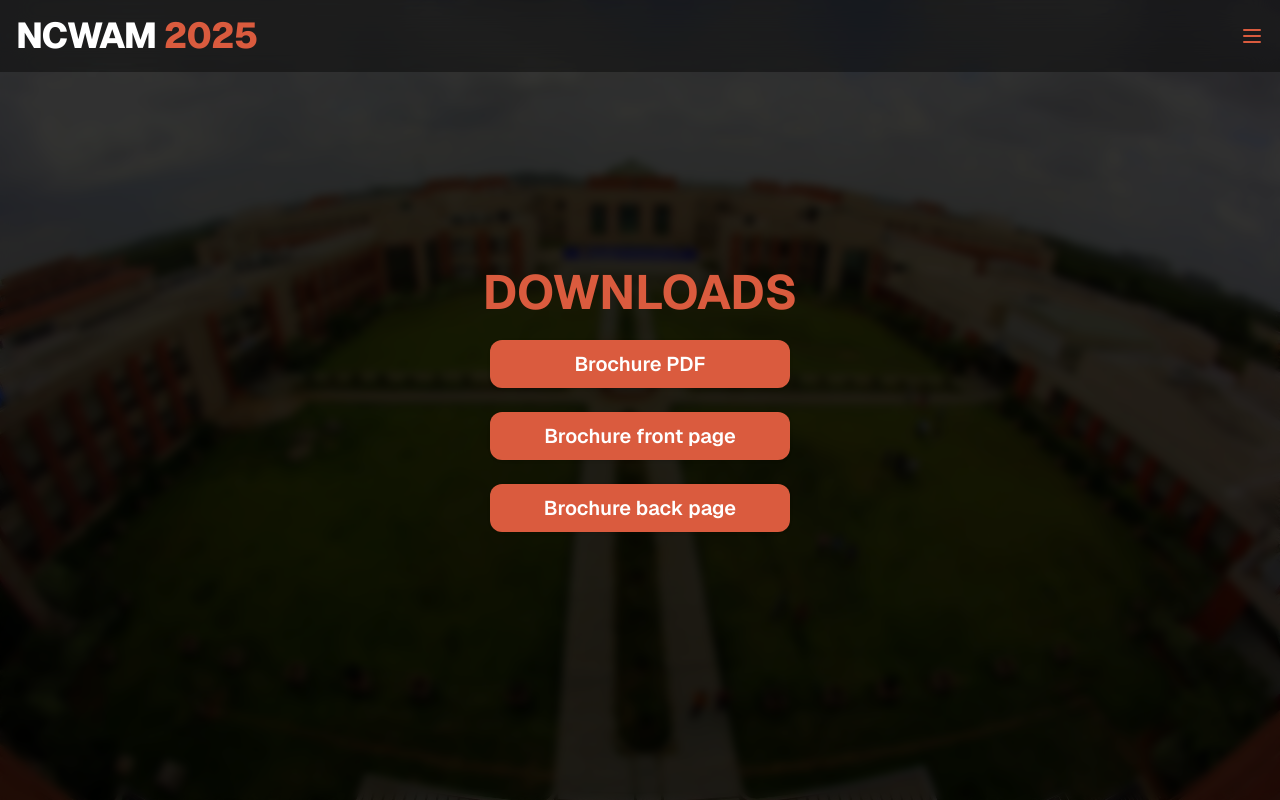
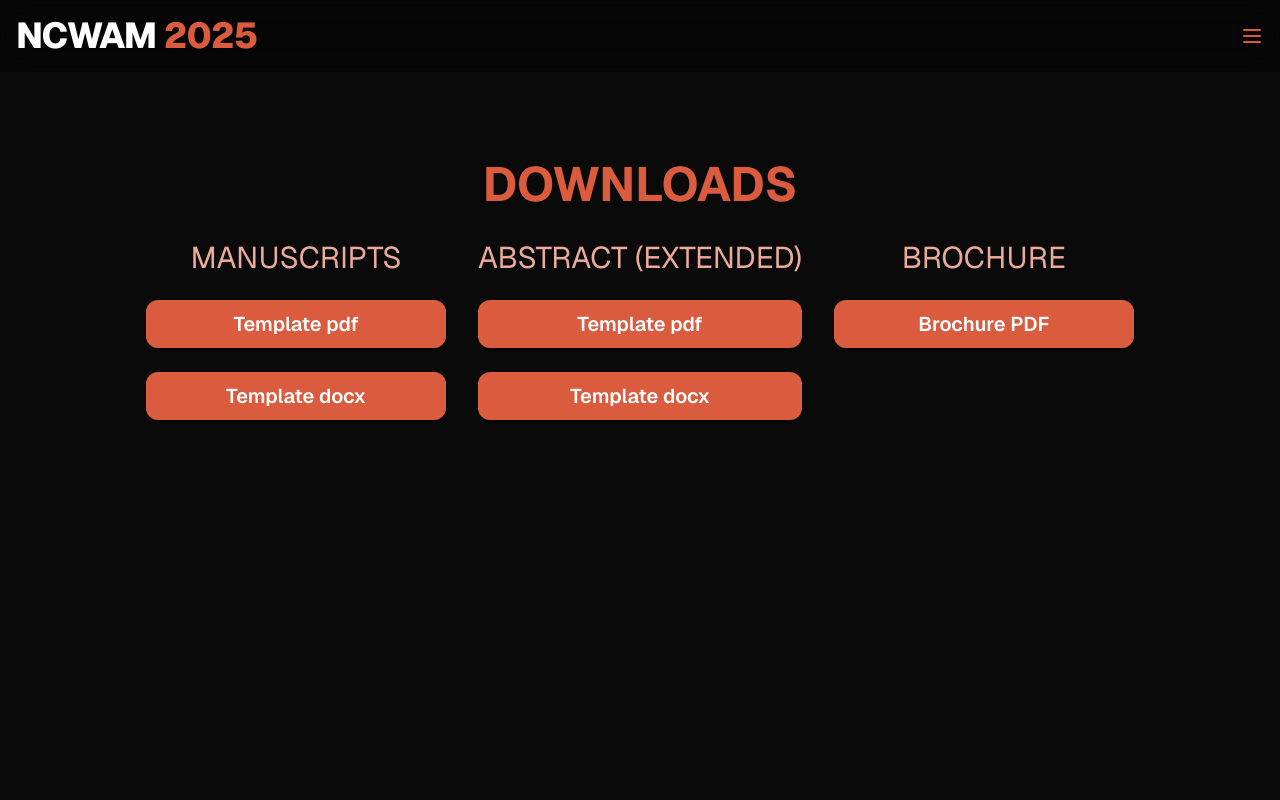
Before and after one commit to ncwam-bphc/website, a Next.js app: page /downloads in a window 1280 px wide. Built offline with nearby package versions, Linux system fonts and the light colour scheme.

Commit message:
feat: downloads page

```diff
--- a/src/app/downloads/page.tsx
+++ b/src/app/downloads/page.tsx
@@ -1,25 +1,72 @@
 "use client";
-import "~/styles/fullpagescroll.css";
-import Section from "~/components/FullpageSection";
-import bg from "~/assets/downloads/bg.webp";
 import { buttonVariants } from "~/components/ui/button";
 import { cn } from "~/lib/utils";
-import frontpage from "~/assets/downloads/frontpage.png";
-import backpage from "~/assets/downloads/backpage.png";
 
 export default function AboutusPage() {
   return (
-    <div className="container min-w-[320px]">
-      <main className="main">
-        <Section bgImage={bg} className="flex-col gap-1 md:gap-4">
-          <div className="flex items-center md:flex-col">
+    <main className="flex flex-col items-center pt-40">
+      <div className="flex items-center pb-8 md:flex-col">
         <div className="flex flex-col items-center font-bold">
           <div className="text-nowrap text-center text-3xl uppercase text-accent md:text-3xl lg:text-5xl">
             Downloads
           </div>
         </div>
       </div>
+      <div className="flex gap-8 max-lg:flex-col">
         <div className="flex min-w-[300px] flex-col gap-4 text-center text-xl md:text-3xl">
+          <div className="customcol text-nowrap text-center text-xl uppercase text-accent md:text-2xl lg:text-3xl">
+            Manuscripts
+          </div>
+          <a
+            href="/manuscript.pdf"
+            target="_blank"
+            className={cn(
+              buttonVariants(),
+              "mt-2 rounded-xl bg-accent px-4 py-3 text-base font-semibold text-white hover:bg-accent/80 md:px-6 md:py-6 md:text-xl",
+            )}
+          >
+            Template pdf
+          </a>
+          <a
+            href="/manuscript.docx"
+            target="_blank"
+            className={cn(
+              buttonVariants(),
+              "mt-2 rounded-xl bg-accent px-4 py-3 text-base font-semibold text-white hover:bg-accent/80 md:px-6 md:py-6 md:text-xl",
+            )}
+          >
+            Template docx
+          </a>
+        </div>
+        <div className="flex min-w-[300px] flex-col gap-4 text-center text-xl md:text-3xl">
+          <div className="customcol text-nowrap text-center text-xl uppercase text-accent md:text-2xl lg:text-3xl">
+            Abstract (Extended)
+          </div>
+          <a
+            href="/extended_abstract.pdf"
+            target="_blank"
+            className={cn(
+              buttonVariants(),
+              "mt-2 rounded-xl bg-accent px-4 py-3 text-base font-semibold text-white hover:bg-accent/80 md:px-6 md:py-6 md:text-xl",
+            )}
+          >
+            Template pdf
+          </a>
+          <a
+            href="/extended_abstract.docx"
+            target="_blank"
+            className={cn(
+              buttonVariants(),
+              "mt-2 rounded-xl bg-accent px-4 py-3 text-base font-semibold text-white hover:bg-accent/80 md:px-6 md:py-6 md:text-xl",
+            )}
+          >
+            Template docx
+          </a>
+        </div>
+        <div className="flex min-w-[300px] flex-col gap-4 text-center text-xl md:text-3xl">
+          <div className="customcol text-nowrap text-center text-xl uppercase text-accent md:text-2xl lg:text-3xl">
+            Brochure
+          </div>
           <a
             href="/brochure.pdf"
             target="_blank"
@@ -30,7 +77,7 @@ export default function AboutusPage() {
           >
             Brochure PDF
           </a>
-            <a
+          {/* <a
             href={frontpage.src}
             target="_blank"
             className={cn(
@@ -49,10 +96,9 @@ export default function AboutusPage() {
             )}
           >
             Brochure back page
-            </a>
+          </a> */}
         </div>
-        </Section>
+      </div>
     </main>
-    </div>
   );
 }
```
Lines whose indentation alone changed are shown as unchanged.
